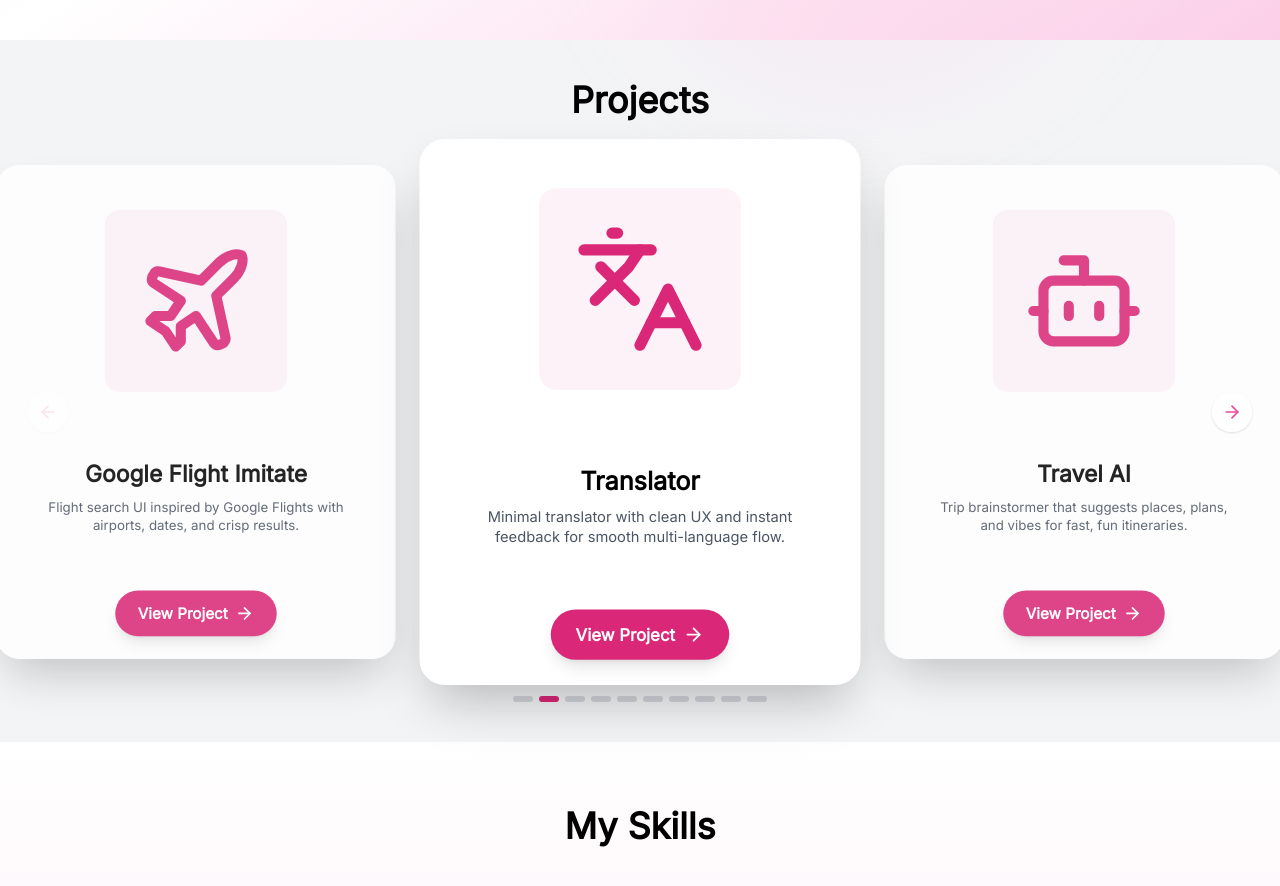
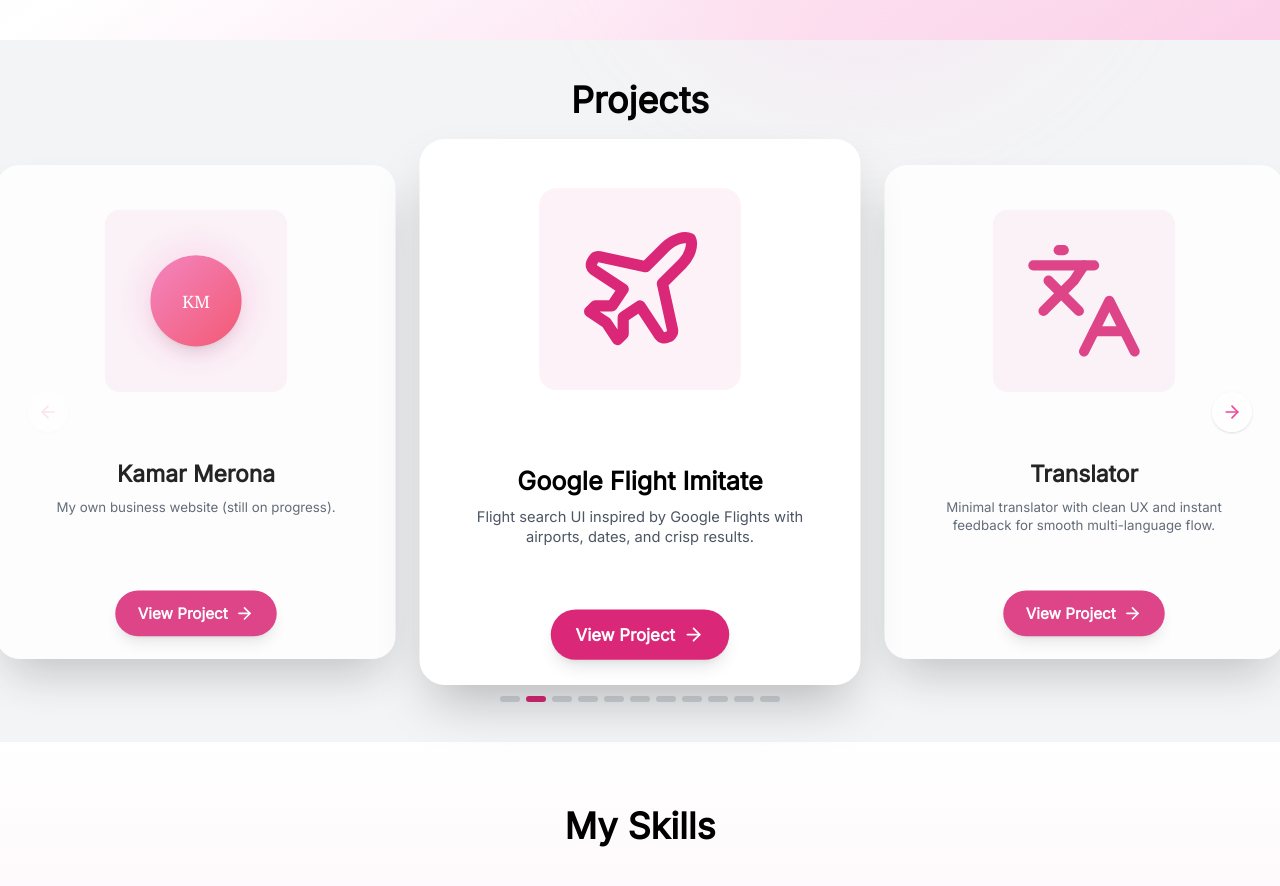
Before and after one commit to fad-code/Portofolio, a React (Vite) app: page / in a window 1280 px wide. Shown: the part 760-1646 px from the top of the page. Built offline with nearby package versions, Linux system fonts and the light colour scheme.

Commit message:
Update Projects.jsx

```diff
--- a/src/components/Projects.jsx
+++ b/src/components/Projects.jsx
@@ -17,6 +17,19 @@ import {
 } from "lucide-react";
 
 const projects = [
+  {
+    title: "Kamar Merona",
+    icon: () => (
+      <div className="relative flex items-center justify-center w-32 h-32">
+        <div className="absolute inset-0 rounded-full bg-pink-200/50 blur-md" />
+        <div className="relative flex flex-col items-center justify-center w-24 h-24 rounded-full bg-gradient-to-br from-pink-400 to-rose-500 text-white font-serif text-lg shadow-lg">
+          KM
+        </div>
+      </div>
+    ),
+    link: "https://kamarmerona.vercel.app/",
+    desc: "My own business website (still on progress).",
+  },
   {
     title: "Google Flight Imitate",
     icon: Plane,
@@ -145,13 +158,19 @@ export default function Projects() {
               >
                 <div className="h-[55%] flex items-center justify-center">
                   <div className="rounded-2xl bg-pink-50 dark:bg-pink-500/10 p-8">
-                    <Icon className="w-32 h-32 text-pink-600 dark:text-pink-400" />
+                    {typeof Icon === "function" ? (
+                      <Icon />
+                    ) : (
+                      <Icon className="w-32 h-32 text-pink-600 dark:text-pink-400" />
+                    )}
                   </div>
                 </div>
 
                 <div className="h-[45%] flex flex-col justify-between p-6 text-center">
                   <div>
-                    <h3 className="text-xl sm:text-2xl font-semibold mb-2">{projects[idx].title}</h3>
+                    <h3 className="text-xl sm:text-2xl font-semibold mb-2">
+                      {projects[idx].title}
+                    </h3>
                     <p className="text-sm text-gray-600 dark:text-gray-300 leading-snug max-w-[36ch] mx-auto min-h-[44px]">
                       {projects[idx].desc}
                     </p>
```
